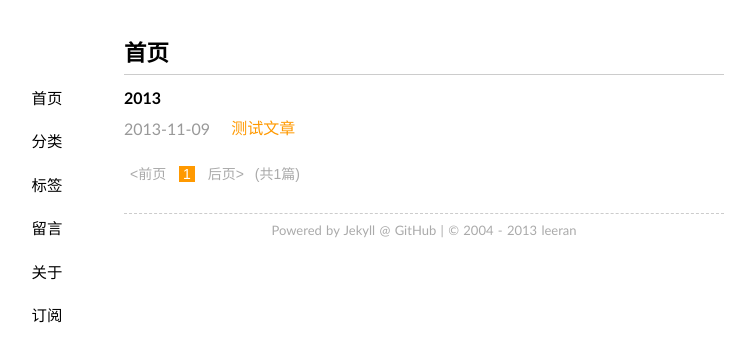
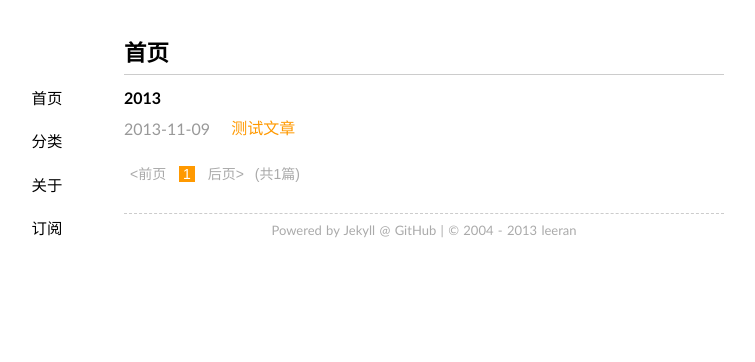
Before and after one commit to lithur/leeran.me, a Jekyll site: the page built from index.html, in a window 1280 px wide. Shown: the top 362 px of the page, without its empty margins (216-971 px from the left). Built offline with Jekyll 4.4.1, drawn with Linux system fonts in a browser that asks for light colours; some web fonts are replaced; Markdown is read by kramdown in place of the engine named in the settings; the list of posts is cut into pages by our own code.

```diff
--- a/_config.yml
+++ b/_config.yml
@@ -4,7 +4,7 @@ url: http://leeran.me
 name: 秋水时至 百川灌河
 author: leeran
 qq:
-email:
+email: leeran.AT.foxmail.com
 duoshuo:
 beian:
 cnzz:
--- a/_layouts/default.html
+++ b/_layouts/default.html
@@ -19,9 +19,9 @@
         <nav>
         <span><a title="网站首页" class="" href="/">首页</a></span>
         <span><a title="文章分类" class="" href="/categories/">分类</a></span>
-        <span><a title="标签索引" class="" href="/tags/">标签</a></span>
+        <!--<span><a title="标签索引" class="" href="/tags/">标签</a></span>-->
         <!--<span><a title="友情链接" class="" href="/links/">链接</a></span>-->
-        <span><a title="留言交流" class="" href="/guestbook/">留言</a></span>
+        <!--<span><a title="留言交流" class="" href="/guestbook/">留言</a></span>-->
         <span><a title="关于站长" class="" href="/about/">关于</a></span>
         <span><a title="种子订阅" class="" href="/feed/" target="_blank">订阅</a></span>
         </nav>
--- a/media/css/style.css
+++ b/media/css/style.css
@@ -73,7 +73,7 @@ color: #AAA;
 }
 
 footer a {
-color: #AAA;
+color: #AAA; /*页脚链接字体颜色#888>>#AAA*/
 text-decoration: none;
 }
 
```
